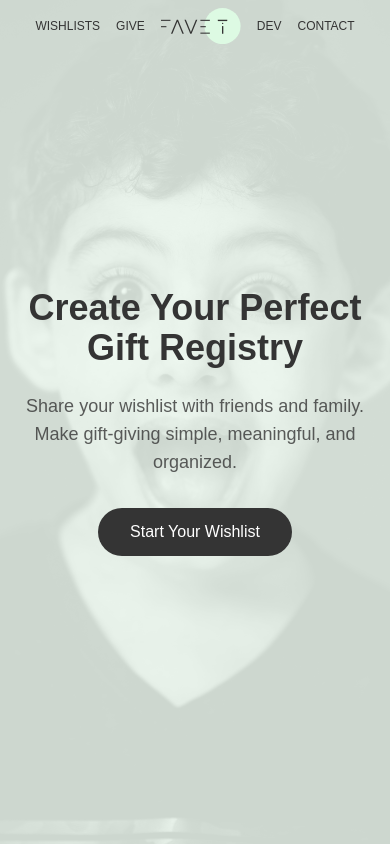
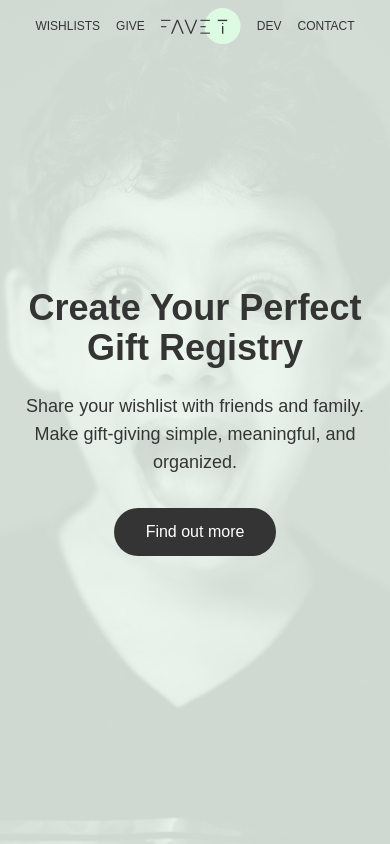
Before and after one commit to andragh83/faveit_website, a Next.js app: page / in a window 390 px wide. Shown: the top 844 px of the page. Built offline with nearby package versions, Linux system fonts and the light colour scheme.

Commit message:
english done

```diff
--- a/app/page.tsx
+++ b/app/page.tsx
@@ -1,5 +1,3 @@
-"use client";
-
 import DeveloperSection from "@/components/pageSections/developer";
 import FormSection from "@/components/pageSections/form";
 import TopGrid from "@/components/pageSections/topGrid";
@@ -14,6 +12,7 @@ import {
 import Feature from "@/components/pageSections/feature";
 import Navigation from "@/components/navigation/nav";
 import Link from "next/link";
+import FindOutMore from "@/components/navigation/findOutMore";
 
 export default function Home() {
   return (
@@ -24,24 +23,19 @@ export default function Home() {
       {/* Hero Content */}
       <div className="absolute z-10 top-0 h-screen left-0 right-0 flex items-center justify-center pointer-events-none">
         <div className="max-w-2xl text-center px-4">
-          <h1 className="text-4xl md:text-5xl lg:text-6xl font-bold mb-6 text-[#343434] dark:text-white">
+          <h1 className="text-4xl md:text-5xl lg:text-6xl font-bold mb-6 text-baseText">
             Create Your Perfect Gift Registry
           </h1>
-          <p className="text-lg md:text-xl mb-8 text-[#343434]/80 dark:text-white/80 max-w-xl mx-auto">
+          <p className="text-lg md:text-xl mb-8 text-baseText/80 max-w-xl mx-auto">
             Share your wishlist with friends and family. Make gift-giving
             simple, meaningful, and organized.
           </p>
-          <Link
-            href="/create"
-            className="inline-block bg-[#343434] dark:bg-white text-white dark:text-[#343434]
-              px-8 py-3 rounded-full font-medium hover:opacity-90 transition-opacity
-              transform hover:scale-105 duration-200 pointer-events-auto"
-          >
-            Start Your Wishlist
-          </Link>
+          <FindOutMore />
         </div>
       </div>
-      <Pains />
+      <div id="pains">
+        <Pains />
+      </div>
       <div id="wishlists">
         <SectionTitle
           title="Keep all your wishlists in one place."
--- /dev/null
+++ b/components/navigation/findOutMore.tsx
@@ -0,0 +1,21 @@
+"use client";
+
+export default function FindOutMore() {
+  const scrollToPains = () => {
+    const element = document.getElementById("pains");
+    if (element) {
+      element.scrollIntoView({ behavior: "smooth" });
+    }
+  };
+
+  return (
+    <button
+      onClick={scrollToPains}
+      className="inline-block bg-baseText text-background
+        px-8 py-3 rounded-full font-medium hover:opacity-90 transition-opacity
+        transform hover:scale-105 duration-200 pointer-events-auto"
+    >
+      Find out more
+    </button>
+  );
+}
--- a/components/pageSections/TopGrid.module.css
+++ b/components/pageSections/TopGrid.module.css
@@ -85,7 +85,7 @@
   }
 
   .mobileImage .image {
-    animation: fadeIn 5s ease;
+    animation: fadeInOut 5s ease infinite;
   }
 }
 
@@ -95,6 +95,18 @@
   }
   to {
     opacity: 0.5;
+  }
+}
+
+@keyframes fadeInOut {
+  0% {
+    opacity: 0;
+  }
+  50% {
+    opacity: 0.5;
+  }
+  100% {
+    opacity: 0;
   }
 }
 
--- a/components/sectionElements/Title.module.css
+++ b/components/sectionElements/Title.module.css
@@ -40,6 +40,7 @@
 
 @media (max-width: 768px) {
   .title {
-    font-size: 2rem;
+    font-size: 1.5rem;
+    line-height: 1.3;
   }
 }
```
